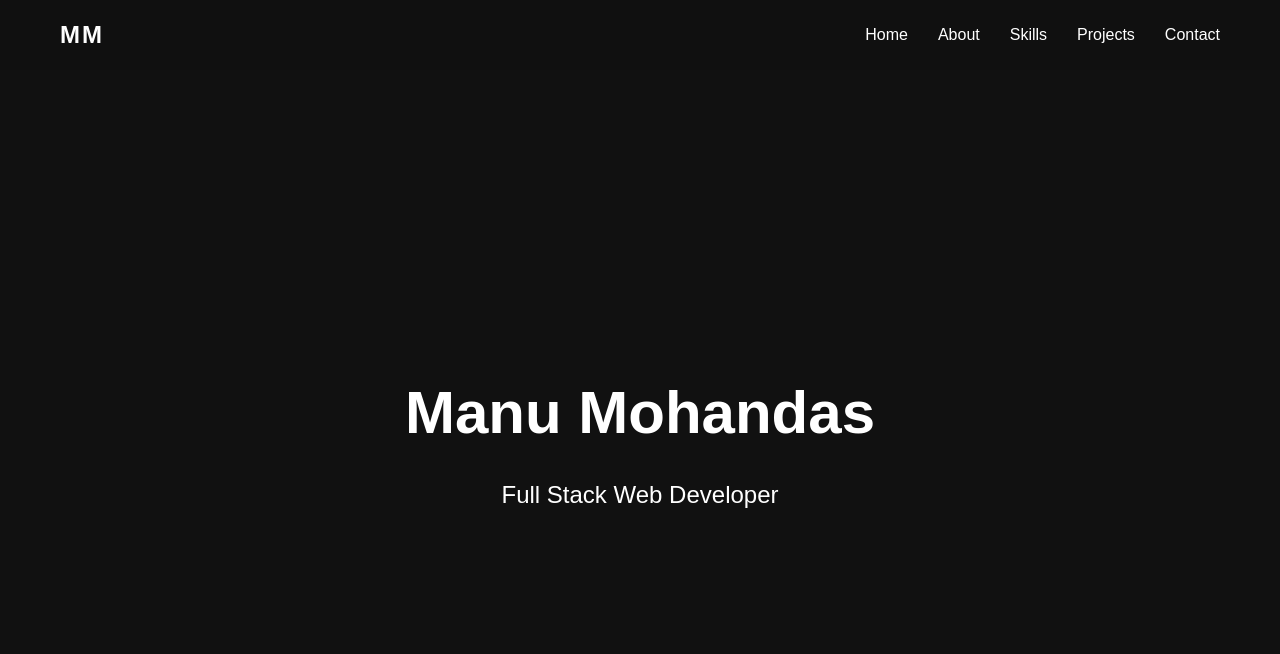
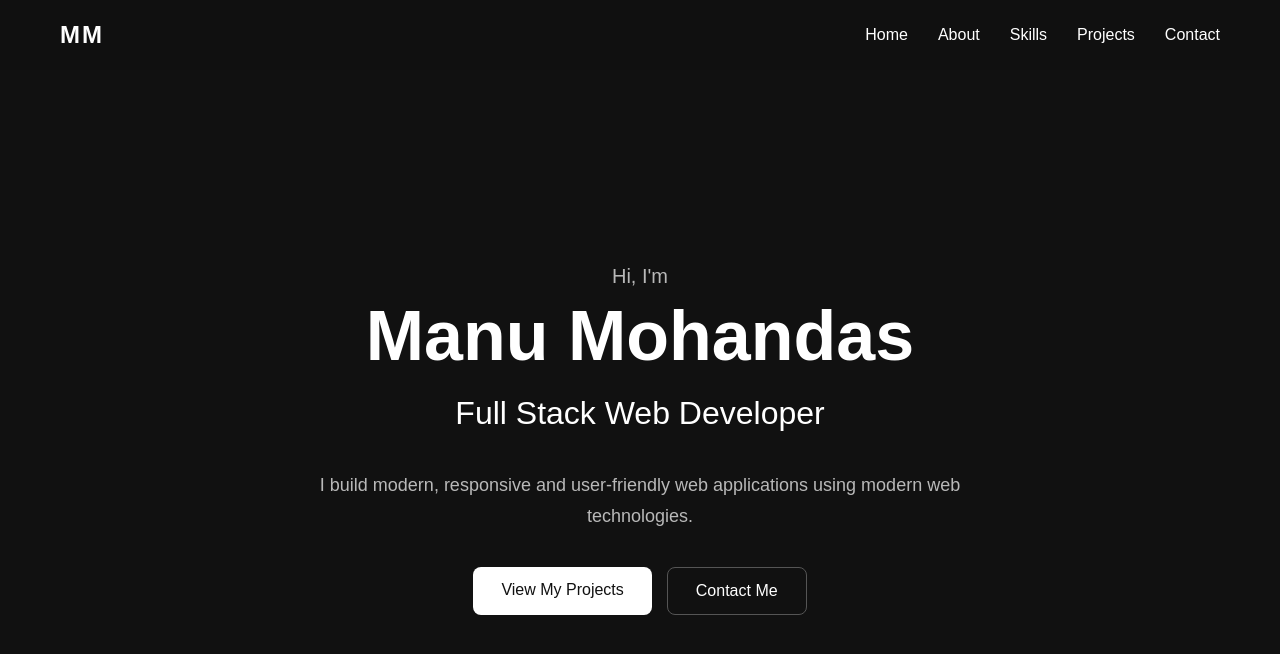
Before and after one commit to manumohan5665-prog/manu-portfolio, a React (Vite) app: page / in a window 1280 px wide. Shown: the top 654 px of the page. Built offline with nearby package versions, Linux system fonts and the light colour scheme.

Commit message:
added hero section

```diff
--- a/src/App.css
+++ b/src/App.css
@@ -71,16 +71,77 @@ body {
 
   text-align: center;
 
-  padding-top: 70px;
+  padding: 120px 20px 60px;
+
+  max-width: 900px;
+  margin: 0 auto;
+}
+
+.hero-greeting {
+  font-size: 20px;
+  margin-bottom: 10px;
+  opacity: 0.7;
 }
 
 .hero h1 {
-  font-size: 60px;
-  margin-bottom: 10px;
+  font-size: 70px;
+  margin: 0;
+  line-height: 1.1;
 }
 
-.hero p {
-  font-size: 24px;
+.hero h2 {
+  font-size: 32px;
+  font-weight: 400;
+  margin: 20px 0;
+}
+
+.hero-description {
+  max-width: 650px;
+
+  font-size: 18px;
+  line-height: 1.7;
+
+  opacity: 0.7;
+
+  margin-bottom: 35px;
+}
+
+/* Hero Buttons */
+
+.hero-buttons {
+  display: flex;
+  gap: 15px;
+}
+
+.btn {
+  padding: 14px 28px;
+
+  border-radius: 8px;
+
+  text-decoration: none;
+
+  font-size: 16px;
+  font-weight: 500;
+
+  transition: 0.3s;
+}
+
+.primary-btn {
+  background: white;
+  color: #111;
+}
+
+.primary-btn:hover {
+  transform: translateY(-3px);
+}
+
+.secondary-btn {
+  border: 1px solid #555;
+  color: white;
+}
+
+.secondary-btn:hover {
+  background: #222;
 }
 
 @media (max-width: 768px) {
@@ -93,12 +154,30 @@ body {
     display: none;
   }
 
-  .hero h1 {
-    font-size: 40px;
+  .hero {
+    padding: 120px 20px 60px;
   }
 
-  .hero p {
-    font-size: 18px;
+  .hero h1 {
+    font-size: 45px;
+  }
+
+  .hero h2 {
+    font-size: 24px;
+  }
+
+  .hero-description {
+    font-size: 16px;
+  }
+
+  .hero-buttons {
+    flex-direction: column;
+    width: 100%;
+    max-width: 300px;
+  }
+
+  .btn {
+    text-align: center;
   }
 
 }
--- a/src/App.jsx
+++ b/src/App.jsx
@@ -1,15 +1,12 @@
 import Navbar from "./components/Navbar"
+import Hero from "./components/Hero"
 import "./App.css"
 
 function App() {
   return (
     <>
       <Navbar />
-
-      <div className="hero" id="home">
-        <h1>Manu Mohandas</h1>
-        <p>Full Stack Web Developer</p>
-      </div>
+      <Hero />
     </>
   )
 }
--- /dev/null
+++ b/src/components/Hero.jsx
@@ -0,0 +1,38 @@
+function Hero() {
+    return (
+        <section className="hero" id="home">
+
+            <p className="hero-greeting">
+                Hi, I'm
+            </p>
+
+            <h1>
+                Manu Mohandas
+            </h1>
+
+            <h2>
+                Full Stack Web Developer
+            </h2>
+
+            <p className="hero-description">
+                I build modern, responsive and user-friendly web applications
+                using modern web technologies.
+            </p>
+
+            <div className="hero-buttons">
+
+                <a href="#projects" className="btn primary-btn">
+                    View My Projects
+                </a>
+
+                <a href="#contact" className="btn secondary-btn">
+                    Contact Me
+                </a>
+
+            </div>
+
+        </section>
+    )
+}
+
+export default Hero
```
